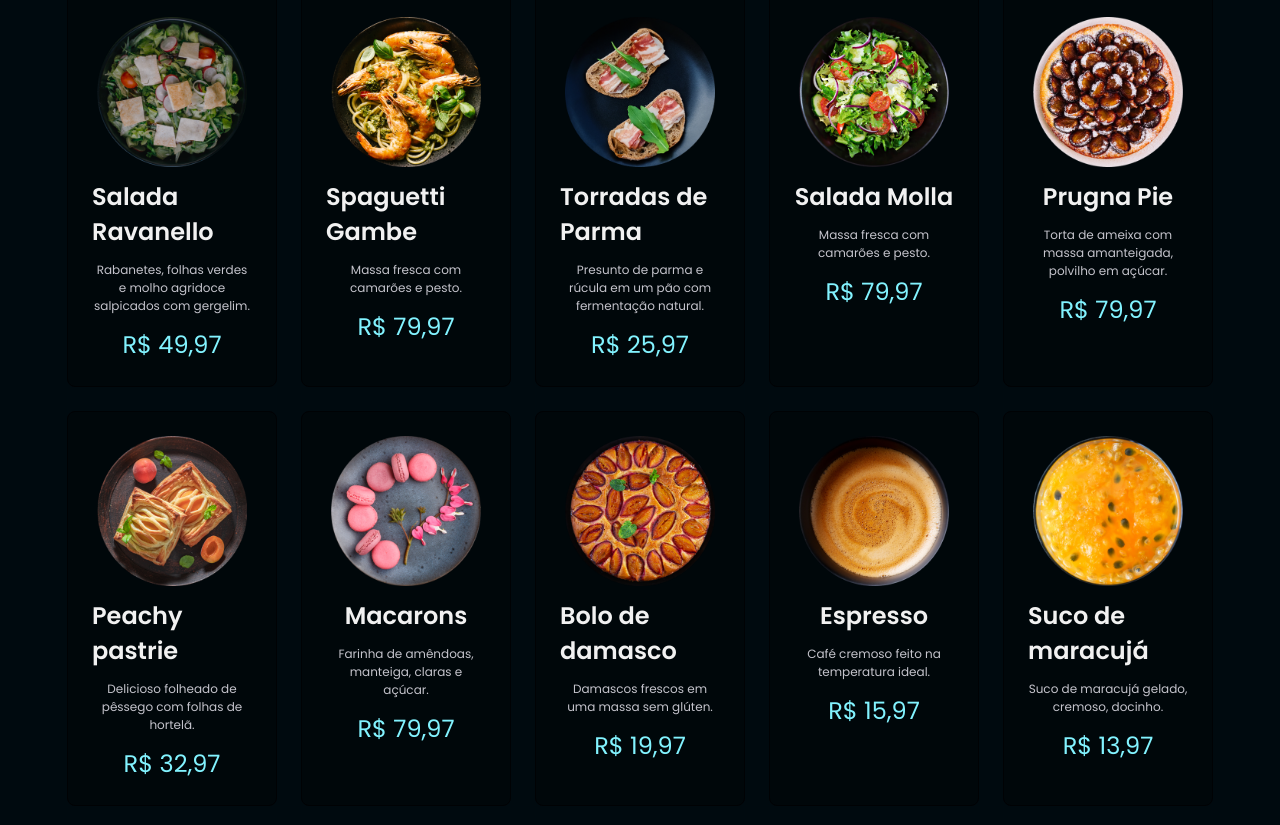
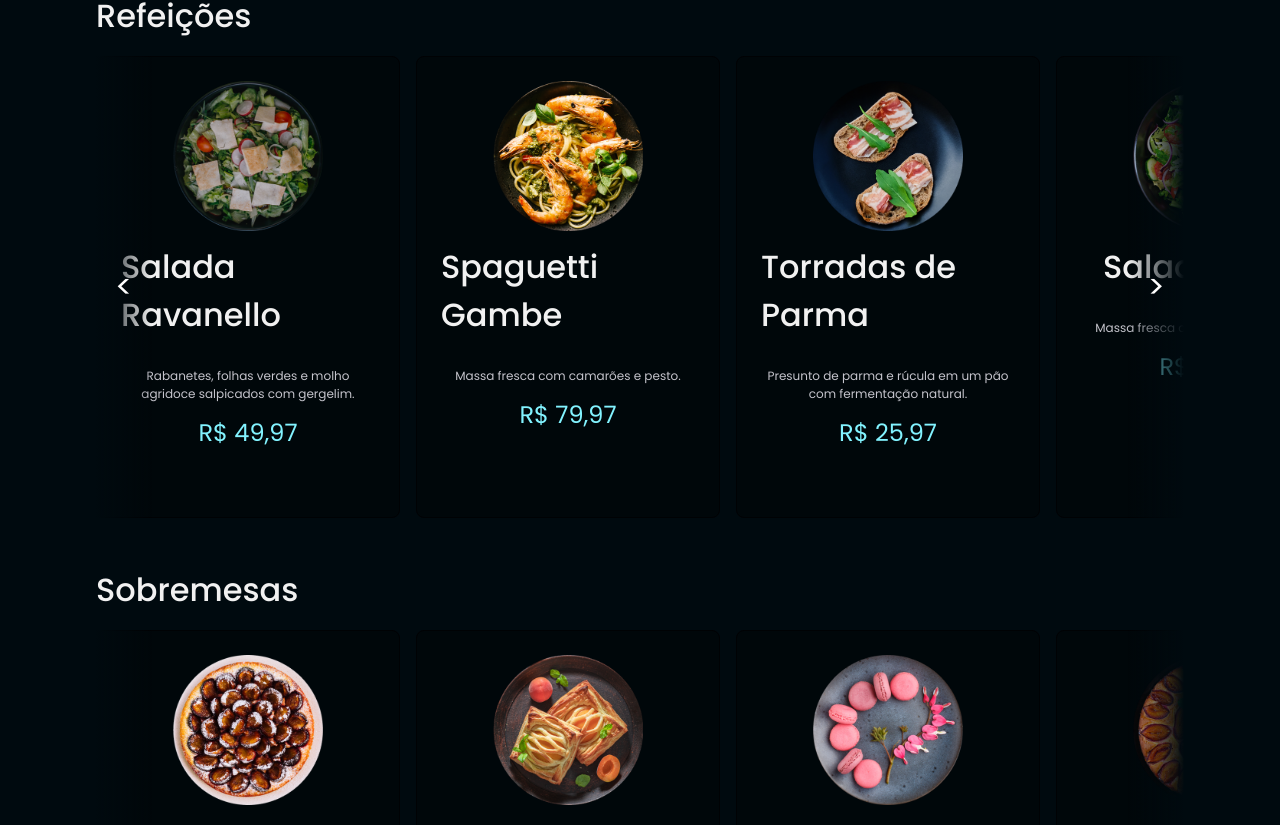
Before and after one commit to Carlosalexandree/foodexplorer, a React (Vite) app: page / in a window 1280 px wide. Shown: the part 471-1296 px from the top of the page. Built offline with nearby package versions, Linux system fonts and the light colour scheme.

Commit message:
feat: add carousels by category

```diff
--- a/src/components/Card/styles.js
+++ b/src/components/Card/styles.js
@@ -6,7 +6,8 @@ export const Container = styled.div`
   align-items: center;
   gap: 12px;
 
-  width: 210px;
+  width: 304px;
+  height: 462px;
   padding: 24px;
   border-radius: 8px;
   border: 1px solid ${({ theme }) => theme.DARK.D300};
--- a/src/components/Carousel/index.jsx
+++ b/src/components/Carousel/index.jsx
@@ -1,85 +1,49 @@
-import React, { useRef } from "react";
-import Item from "./components/Item";
+import { useRef } from "react";
+import { Card } from "../Card";
+import { Container } from "./styles";
 
-const Carousel = ({ data = [1, 2, 3, 4, 5, 6, 7] }) => {
-  const containerRef = useRef(null);
+export default function Carousel({ title, dishes = [] }) {
+  const listRef = useRef(null);
 
-  const handleControlClick = (event, direction = "left") => {
-    const currentScrollLeft = containerRef.current.scrollLeft;
-    const moveToRight = direction === "right";
-    const nextScrollLeft = moveToRight
-      ? currentScrollLeft + 331
-      : currentScrollLeft - 331;
+  function scroll(direction) {
+    const list = listRef.current;
+    const amount = list.clientWidth * 0.8;
 
-    containerRef.current.scrollTo({
-      left: nextScrollLeft,
+    list.scrollBy({
+      left: direction === "left" ? -amount : amount,
       behavior: "smooth",
     });
-  };
+  }
 
   return (
-    <div
-      ref={containerRef}
-      className="carousel"
-      style={{
-        display: "flex",
-        position: "relative",
-        width: "1122px",
-        height: "462px",
-        alignSelf: "center",
-        overflow: "hidden",
-        margin: "20px 0",
-      }}
-    >
-      <div
-        onClick={(e) => handleControlClick(e, "left")}
-        className="control"
-        style={{
-          position: "sticky",
-          top: 0,
-          left: 0,
-          height: "100%",
-          width: 0,
-          display: "flex",
-          alignItems: "center",
-          fontSize: "32px",
-        }}
-      >
-        <span style={{ cursor: "pointer" }}>&#60;</span>
+    <Container>
+      <h2>{title}</h2>
+
+      <div className="wrapper">
+        <button
+          type="button"
+          className="arrow left"
+          onClick={() => scroll("left")}
+          aria-label="Pratos anteriores"
+        >
+          &#60;
+        </button>
+
+        <div className="list" ref={listRef}>
+          {dishes.map((dish) => (
+            <Card key={dish.id} {...dish} />
+          ))}
+        </div>
+
+        <button
+          type="button"
+          className="arrow right"
+          onClick={() => scroll("right")}
+          aria-label="Próximos pratos"
+        >
+          &#62;
+        </button>
       </div>
-
-      <div
-        className="items-container"
-        style={{
-          display: "flex",
-          gap: "27px",
-          maxWidth: "unset",
-        }}
-      >
-        {data.map((item) => {
-          return <Item name={item} />;
-        })}
-      </div>
-
-      <div
-        onClick={(e) => handleControlClick(e, "right")}
-        className="control"
-        style={{
-          position: "sticky",
-          top: 0,
-          right: 0,
-          height: "100%",
-          width: 0,
-          display: "flex",
-          alignItems: "center",
-          justifyContent: "end",
-          fontSize: "32px",
-        }}
-      >
-        <span style={{ cursor: "pointer" }}>&#62;</span>
-      </div>
-    </div>
+    </Container>
   );
-};
-
-export default Carousel;
+}
--- /dev/null
+++ b/src/components/Carousel/styles.js
@@ -0,0 +1,70 @@
+import styled from "styled-components";
+
+export const Container = styled.section `
+
+width: 100%;
+max-width: 1120px;
+align-self: center;
+padding: 0 16px;
+margin: 24px 0;
+
+h2 {
+font-size: 1.125rem;
+font-weight: 500;
+margin-bottom: 16px;
+}
+
+.wrapper {
+position: relative;
+}
+
+.list {
+display: flex;
+gap: 16px;
+overflow-x: auto;
+scroll-behavior: smooth;
+scroll-width: none;
+}
+
+.list::-webkit-scrollbar {
+  display: none;
+}
+
+.list > * {
+  flex-shrink: 0;
+}
+
+.arrow {
+    display: none;
+}
+
+@media (${({ theme }) => theme.SCREENS.MD}) {
+    h2 {
+      font-size: 2rem;
+    }
+
+    .arrow {
+      display: flex;
+      align-items: center;
+      justify-content: center;
+      position: absolute;
+      top: 0;
+      bottom: 0;
+      width: 56px;
+      border: none;
+      color: ${({ theme }) => theme.LIGHT.L100};
+      font-size: 2rem;
+      z-index: 1;
+    }
+
+    .left {
+      left: 0;
+      background: linear-gradient(270deg, rgba(0, 10, 15, 0) 0%, #000a0f 100%);
+    }
+
+    .right {
+      right: 0;
+      background: linear-gradient(90deg, rgba(0, 10, 15, 0) 0%, #000a0f 100%);
+    }
+  }
+`
--- a/src/pages/Details/Home/index.jsx
+++ b/src/pages/Details/Home/index.jsx
@@ -1,4 +1,3 @@
-import { Card } from "../../../components/Card";
 import { dishes } from "../../../data/dishes";
 import macarons from "../../../assets/macarons.webp";
 import { Container } from "./styles";
@@ -7,6 +6,11 @@ import { Footer } from "../../../components/Footer";
 import Carousel from "../../../components/Carousel";
 
 export function Home() {
+
+  const refeicoes = dishes.filter((dish) => dish.category === "refeicoes");
+  const sobremeses = dishes.filter((dish) => dish.category === "sobremesas");
+  const bebidas = dishes.filter((dish) => dish.category === "bebidas");
+
   return (
     <Container>
       <div>
@@ -48,20 +52,9 @@ export function Home() {
           </div>
         </div>
       </hgroup>
-
-      <div
-        style={{
-          display: "flex",
-          gap: "24px",
-          flexWrap: "wrap",
-          padding: "24px",
-          justifyContent: "center",
-        }}
-      >
-        {dishes.map((dish) => (
-          <Card key={dish.id} {...dish} />
-        ))}
-      </div>
+            <Carousel title="Refeições" dishes={refeicoes} />
+            <Carousel title="Sobremesas" dishes={sobremeses} />
+            <Carousel title="Bebidas" dishes={bebidas} />
 
       {<Footer />}
     </Container>
```
